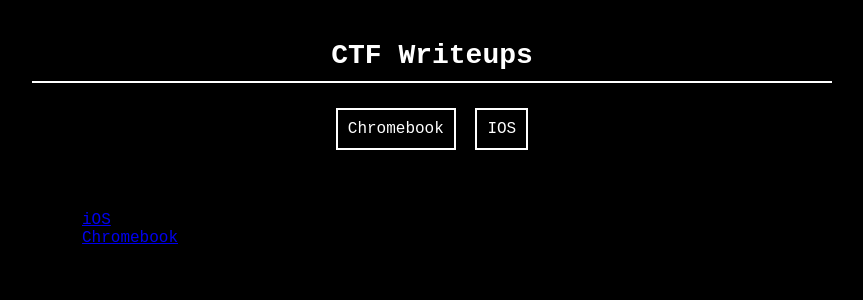
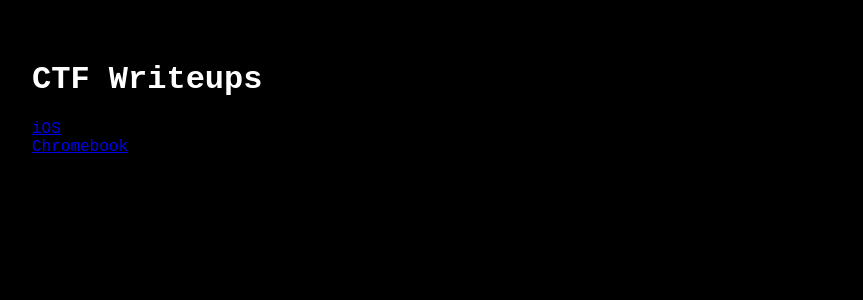
Before and after one commit to amulya-shanbhag/CTF-Writeup-2025, a Jekyll site: the page built from index.md, in a window 1280 px wide. Shown: the top 300 px of the page, without its empty margins (208-1071 px from the left). Built offline with Jekyll 4.4.1, drawn with Linux system fonts in a browser that asks for light colours.

Commit message:
Update default.html

```diff
--- a/_layouts/default.html
+++ b/_layouts/default.html
@@ -17,55 +17,17 @@
             margin: 0 auto;
             padding: 20px;
         }
-        .title {
-            text-align: center;
-            font-size: 28px;
-            font-weight: bold;
-            border-bottom: 2px solid white;
-            padding-bottom: 10px;
-            margin-bottom: 20px;
-        }
-        .links {
-            text-align: center;
-            margin-bottom: 30px;
-        }
-        .links a {
-            display: inline-block;
-            color: white;
-            text-decoration: none;
-            padding: 10px;
-            border: 2px solid white;
-            margin: 5px;
-            transition: 0.3s;
-        }
-        .links a:hover {
-            background-color: white;
-            color: black;
-        }
         .content {
-            text-align: left; /* Ensures content is left-aligned */
+            text-align: left;
             margin-top: 20px;
-            padding: 10px;
-            max-width: 700px;
-            margin-left: auto;
-            margin-right: auto;
         }
     </style>
 </head>
 <body>
 
     <div class="container">
-        <!-- Centered Title -->
-        <div class="title">CTF Writeups</div>
+        <h1>CTF Writeups</h1>
 
-        <!-- Centered Navigation Links -->
-        <div class="links">
-            {% for page in site.mypages %}
-                <a href="{{ page.url }}">{{ page.title }}</a>
-            {% endfor %}
-        </div>
-
-        <!-- Left-Aligned Content from Markdown -->
         <div class="content">
             {{ content }}
         </div>
```
Also changed, not shown: other parts of _layouts/default.html (+1 -1 lines).
